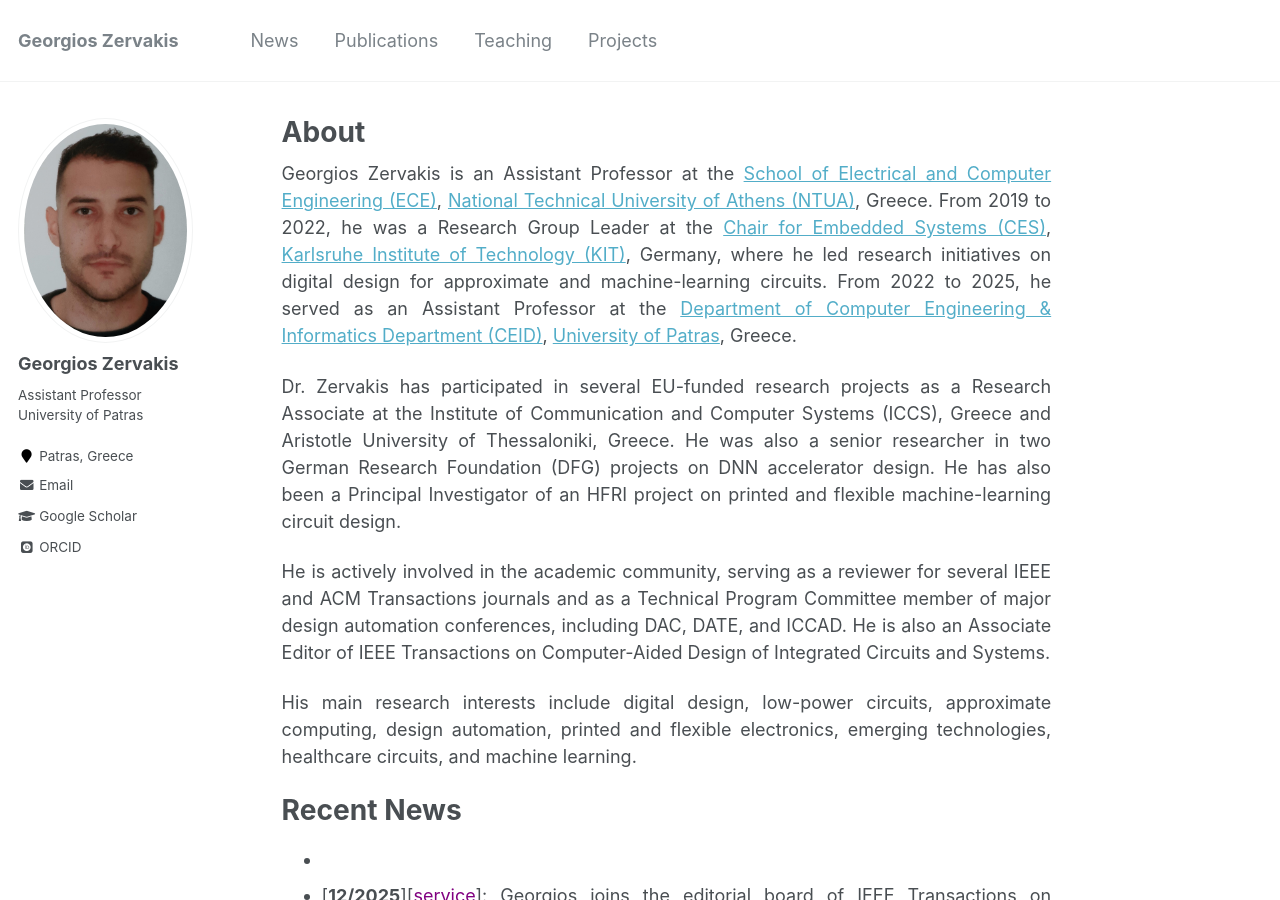
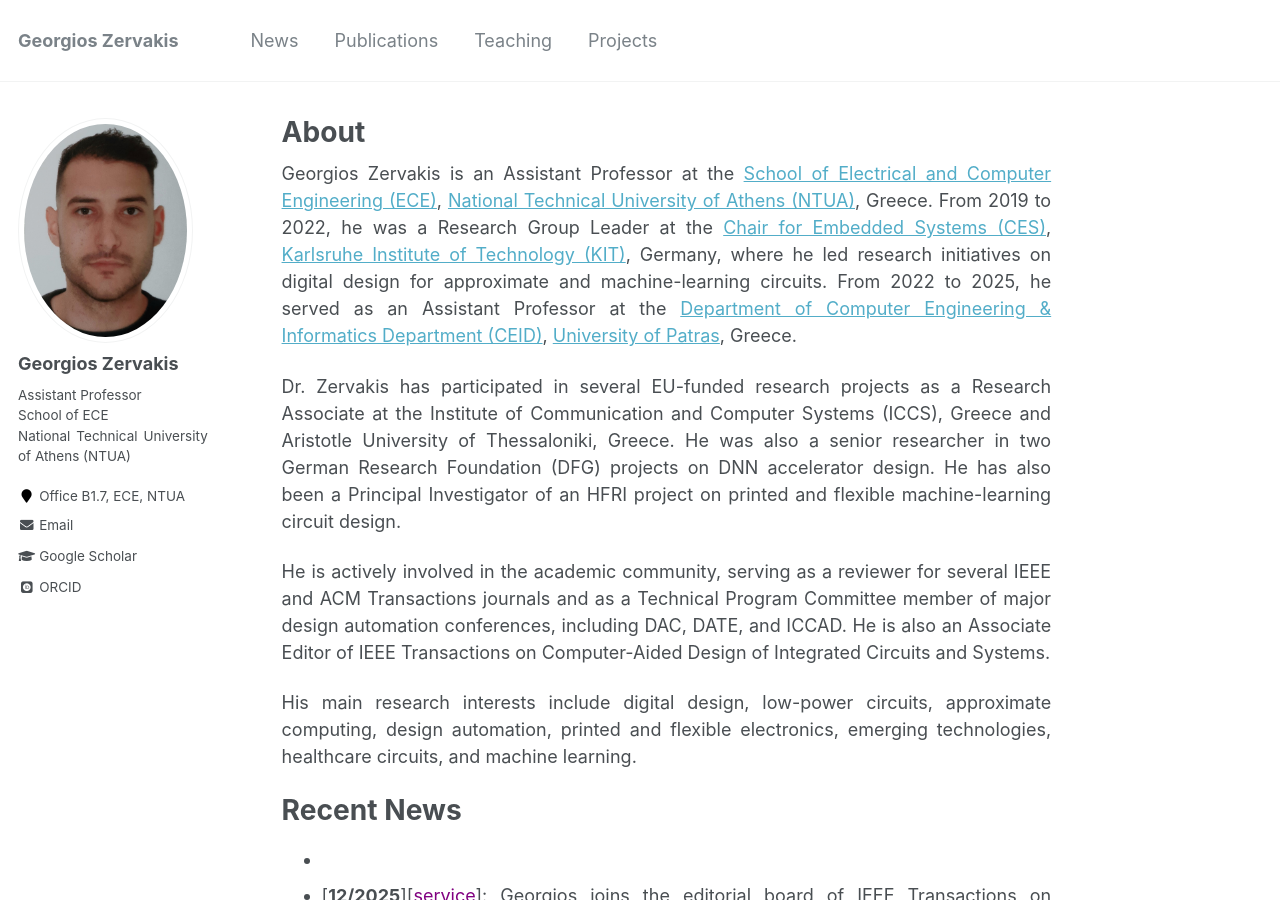
Before and after one commit to giozerv/giozerv.github.io, a Jekyll site: the page built from _pages/about.md, in a window 1280 px wide and 900 px high. Built offline with Jekyll 4.4.1, drawn with Linux system fonts in a browser that asks for light colours; some web fonts are replaced.

Commit message:
Update _config.yml

```diff
--- a/_config.yml
+++ b/_config.yml
@@ -10,7 +10,7 @@ locale                   : "en-US"
 title                    : "Georgios Zervakis"
 title_separator          : "-"
 name                     : &name "Georgios Zervakis"
-description              : &description "Assistant Professor at Department of Computer Engineering & Informatics, University of Patras"
+description              : &description "Assistant Professor at the School of Electrical and Computer Engineering, National Technical University of Athens (NTUA), "
 url                      : https://giozerv.github.io # the base hostname & protocol for your site e.g. "https://mmistakes.github.io"
 baseurl                  : "" # the subpath of your site, e.g. "/blog"
 repository               : "giozerv/giozerv.github.io"
@@ -82,12 +82,12 @@ analytics:
 author:
   name             : "Georgios Zervakis"
   avatar           : "georgios_zervakis.jpg"
-  bio              : "Assistant Professor<br/> University of Patras"
-  location         : "Patras, Greece"
+  bio              : "Assistant Professor<br/> School of ECE <br/> National Technical University of Athens (NTUA)"
+  location         : "Office B1.7, ECE, NTUA"
   employer         :
   pubmed           :
   googlescholar    : "https://scholar.google.com/citations?user=hZtfPegAAAAJ&hl=en"
-  email            : "zervakis@upatras.gr"
+  email            : "zervakis@mail.ntua.gr"
   researchgate     :  # example: "https://www.researchgate.net/profile/yourprofile"
   uri              :
   bitbucket        :
```
